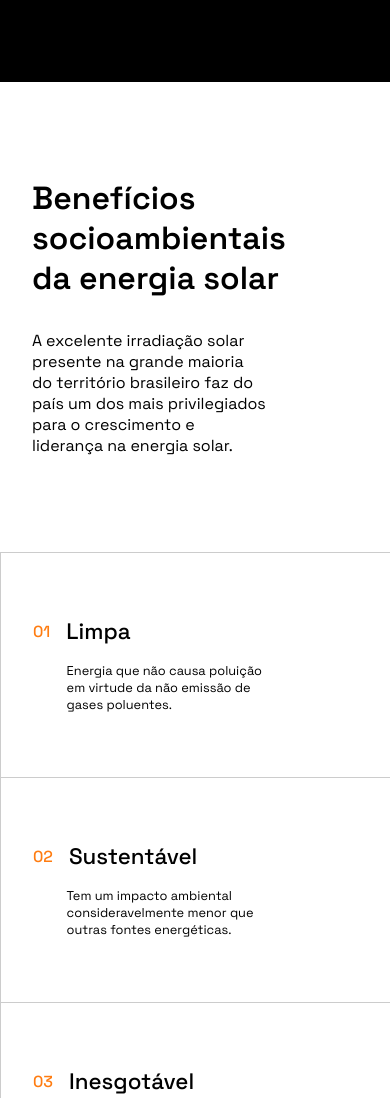
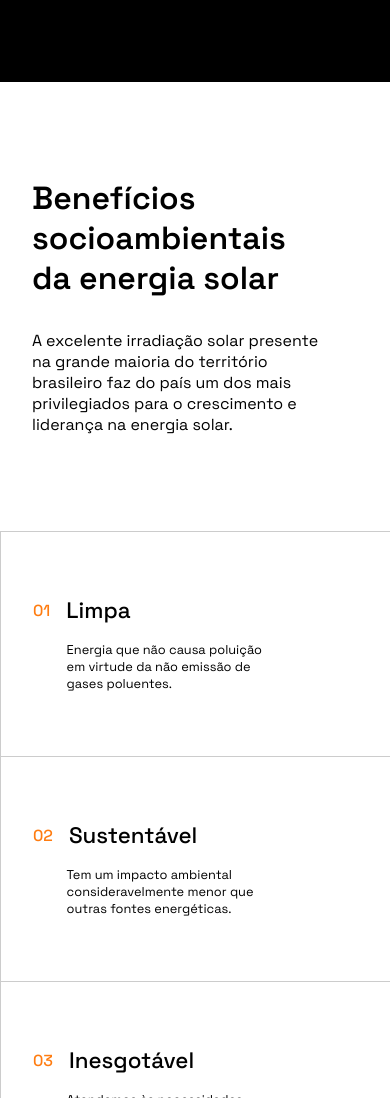
Before and after one commit to lauxlorenzo/Ampel, a React (Vite) app: page / in a window 390 px wide. Shown: the part 10161-11259 px from the top of the page. Built offline with nearby package versions, Linux system fonts and the light colour scheme.

Commit message:
Version 1.3.1

```diff
--- a/src/components/Section9/section9.css
+++ b/src/components/Section9/section9.css
@@ -11,7 +11,7 @@
   justify-content: space-between;
   align-items: center;
 
-  padding: 15rem 4rem 2rem 4rem;
+  padding: 14rem 4rem 3rem 4rem;
 }
 
 .section9-title h1 {
@@ -149,7 +149,7 @@
   .section9-title p {
     font-weight: 400;
     font-size: 1rem;
-    max-width: 80%;
+    max-width: 100%;
 
     padding-top: 2rem;
   }
```
